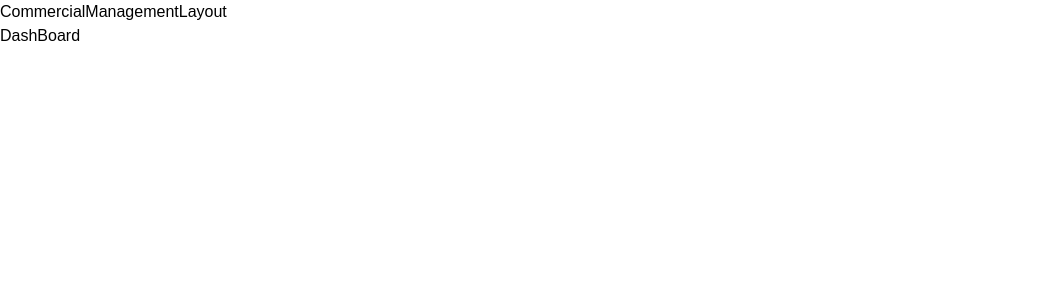
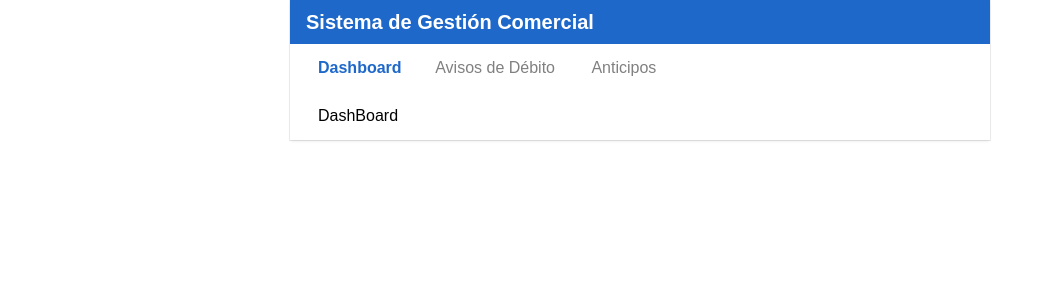
Before and after one commit to ThomRDev/debit-notice-ui, a React (Vite) app: page /gestion-comercial in a window 1280 px wide. Shown: the top 300 px of the page, without its empty margins (0-1054 px from the left). Built offline with nearby package versions, Linux system fonts and the light colour scheme.

Commit message:
Adding layout

```diff
--- a/src/layout/CommercialManagementLayout.tsx
+++ b/src/layout/CommercialManagementLayout.tsx
@@ -1,10 +1,53 @@
-import { Outlet } from "react-router";
+import { Link, Outlet, useLocation } from "react-router";
 
 export const CommercialManagementLayout = () => {
+  const location = useLocation();
+  const { pathname } = location;
+
+  const isActive = (path: string) => pathname === path;
+
   return (
-    <div>
-      CommercialManagementLayout
-      <Outlet />
+    <div className="flex flex-col w-full md:w-[700px] mx-auto shadow-[0px_2px_3px_-1px_rgba(0,0,0,0.1),0px_1px_0px_0px_rgba(25,28,33,0.02),0px_0px_0px_1px_rgba(25,28,33,0.08)]">
+      <header className="bg-[#1E68CA] text-white  text-xl font-bold px-4 py-2">
+        Sistema de Gestión Comercial
+      </header>
+      <nav className="px-7 py-3">
+        <div className="flex ">
+          <Link
+            to="/gestion-comercial"
+            className={`hover:text-[#1E68CA] hover:font-bold transition-all w-[15%] text-left ${
+              isActive("/gestion-comercial")
+                ? "text-[#1E68CA] font-bold "
+                : "text-[#808080] "
+            }`}
+          >
+            Dashboard
+          </Link>
+          <Link
+            to="/gestion-comercial/avisos-debito"
+            className={`hover:text-[#1E68CA]  hover:font-bold transition-all w-[25%] text-center ${
+              isActive("/gestion-comercial/avisos-debito")
+                ? "text-[#1E68CA] font-bold "
+                : "text-[#808080] "
+            }`}
+          >
+            Avisos de Débito
+          </Link>
+          <Link
+            to="/gestion-comercial/anticipos"
+            className={`hover:text-[#1E68CA] hover:font-bold transition-all w-[15%] text-center ${
+              isActive("/gestion-comercial/anticipos")
+                ? "text-[#1E68CA] font-bold "
+                : "text-[#808080] "
+            }`}
+          >
+            Anticipos
+          </Link>
+        </div>
+      </nav>
+      <div className="flex-1 px-7 py-3">
+        <Outlet />
+      </div>
     </div>
   );
 };
```
